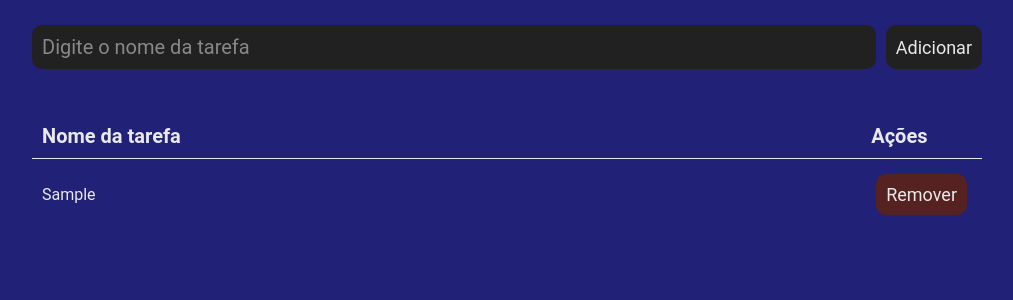
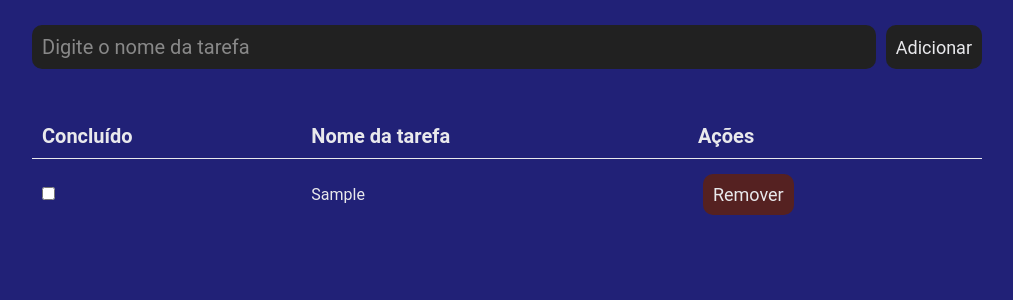
Before and after one commit to henriquecouto/todolist-angular, an Angular app: page / in a window 1280 px wide. Both pictures are taken after typing "Sample" into the empty fields and a click on the button "Adicionar". Shown: the top 300 px of the page, without its empty margins (133-1146 px from the left). Built offline with nearby package versions, Linux system fonts and the light colour scheme.

Commit message:
add checkbox to complete task

```diff
--- a/src/app/create-task/create-task.component.ts
+++ b/src/app/create-task/create-task.component.ts
@@ -1,4 +1,5 @@
 import { Component, OnInit } from '@angular/core';
+import Task from 'src/entities/Task';
 import { TaskService } from '../task.service';
 
 @Component({
@@ -18,7 +19,7 @@ export class CreateTaskComponent implements OnInit {
       return;
     }
 
-    this.taskService.createTask(this.taskName);
+    this.taskService.createTask(new Task(this.taskName));
     this.taskName = '';
   };
 }
--- a/src/app/task-list/task-list.component.css
+++ b/src/app/task-list/task-list.component.css
@@ -4,10 +4,10 @@
 
 .todo-list td {
   padding: 10px;
-  width: 100%;
 }
 
 .todo-list {
+  width: 100%;
   border-collapse: collapse;
   color: #e9e9ec;
 }
@@ -18,8 +18,8 @@
   border-bottom: solid 1px #e9e9ec;
 }
 
-.btn-rm {
-  background-color: #552121;
+.btn-rm,
+.btn-fn {
   border-radius: 10px;
   font-size: 18px;
   border: none;
@@ -28,3 +28,11 @@
   margin: 5px;
   cursor: pointer;
 }
+
+.btn-rm {
+  background-color: #552121;
+}
+
+.btn-fn {
+  background-color: #215521;
+}
--- a/src/app/task-list/task-list.component.html
+++ b/src/app/task-list/task-list.component.html
@@ -1,11 +1,15 @@
 <div class="list-container">
   <table class="todo-list">
     <tr>
+      <td class="table-title">Concluído</td>
       <td class="table-title">Nome da tarefa</td>
       <td class="table-title">Ações</td>
     </tr>
     <tr *ngFor="let task of tasks; let index = index">
-      <td>{{ task }}</td>
+      <td (click)="makeDone(index, !task.isDone)">
+        <input type="checkbox" [checked]="task.isDone" >
+      </td>
+      <td>{{ task.name }}</td>
       <td>
         <button class="btn-rm" (click)="remove(index)">Remover</button>
       </td>
--- a/src/app/task-list/task-list.component.ts
+++ b/src/app/task-list/task-list.component.ts
@@ -1,4 +1,5 @@
 import { Component, Input, OnInit } from '@angular/core';
+import Task from 'src/entities/Task';
 import { TaskService } from '../task.service';
 
 @Component({
@@ -7,15 +8,20 @@ import { TaskService } from '../task.service';
   styleUrls: ['./task-list.component.css'],
 })
 export class TaskListComponent implements OnInit {
-  tasks: Array<string>;
+  tasks: Array<Task>;
 
   constructor(private taskService: TaskService) {}
 
   ngOnInit(): void {
-    this.tasks = this.taskService.getTasks();
+    this.tasks = this.taskService.getAllTasks();
+    console.log(this.tasks);
   }
 
   remove = (index: number) => {
     this.taskService.deleteTask(index);
   };
+
+  makeDone = (index: number, status: boolean) => {
+    this.taskService.setDone(index, status);
+  };
 }
--- a/src/app/task.service.ts
+++ b/src/app/task.service.ts
@@ -1,17 +1,17 @@
 import { Injectable } from '@angular/core';
+import Task from 'src/entities/Task';
 
 @Injectable({
   providedIn: 'root',
 })
 export class TaskService {
-  tasks: Array<string> = [];
-  constructor() {}
+  tasks: Array<Task> = [];
 
-  createTask = (task: string) => {
+  createTask = (task: Task) => {
     this.tasks.push(task);
   };
 
-  getTasks = () => {
+  getAllTasks = () => {
     return this.tasks;
   };
 
@@ -23,4 +23,15 @@ export class TaskService {
     this.tasks = [];
     return this.tasks;
   };
+
+  setDone = (index: number, status: boolean) => {
+    const task = this.tasks.splice(index, 1)[0];
+    task.isDone = status;
+
+    if (!task.isDone) {
+      this.tasks.unshift(task);
+    } else {
+      this.tasks.push(task);
+    }
+  };
 }
--- /dev/null
+++ b/src/entities/Task.ts
@@ -0,0 +1,11 @@
+class Task {
+  name: string;
+  isDone: boolean;
+
+  constructor(name: string) {
+    this.name = name;
+    this.isDone = false;
+  }
+}
+
+export default Task;
```
